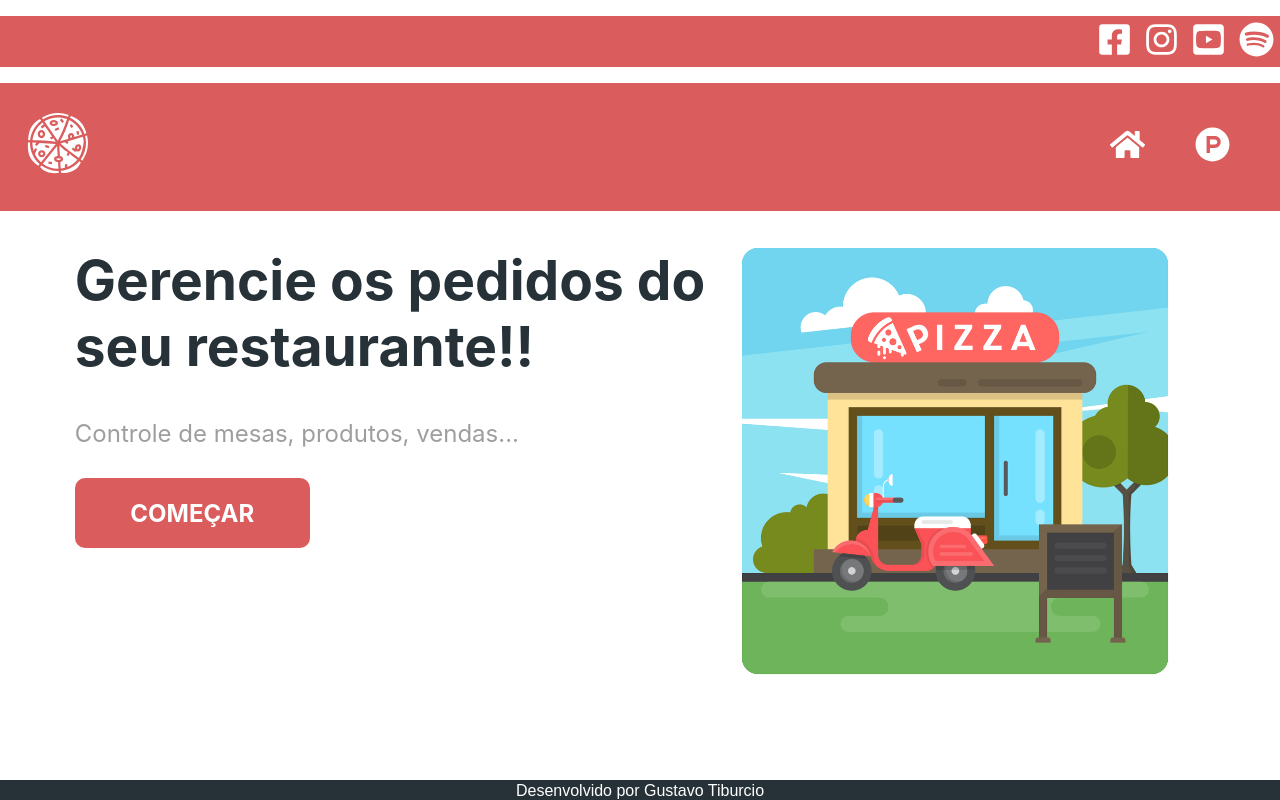
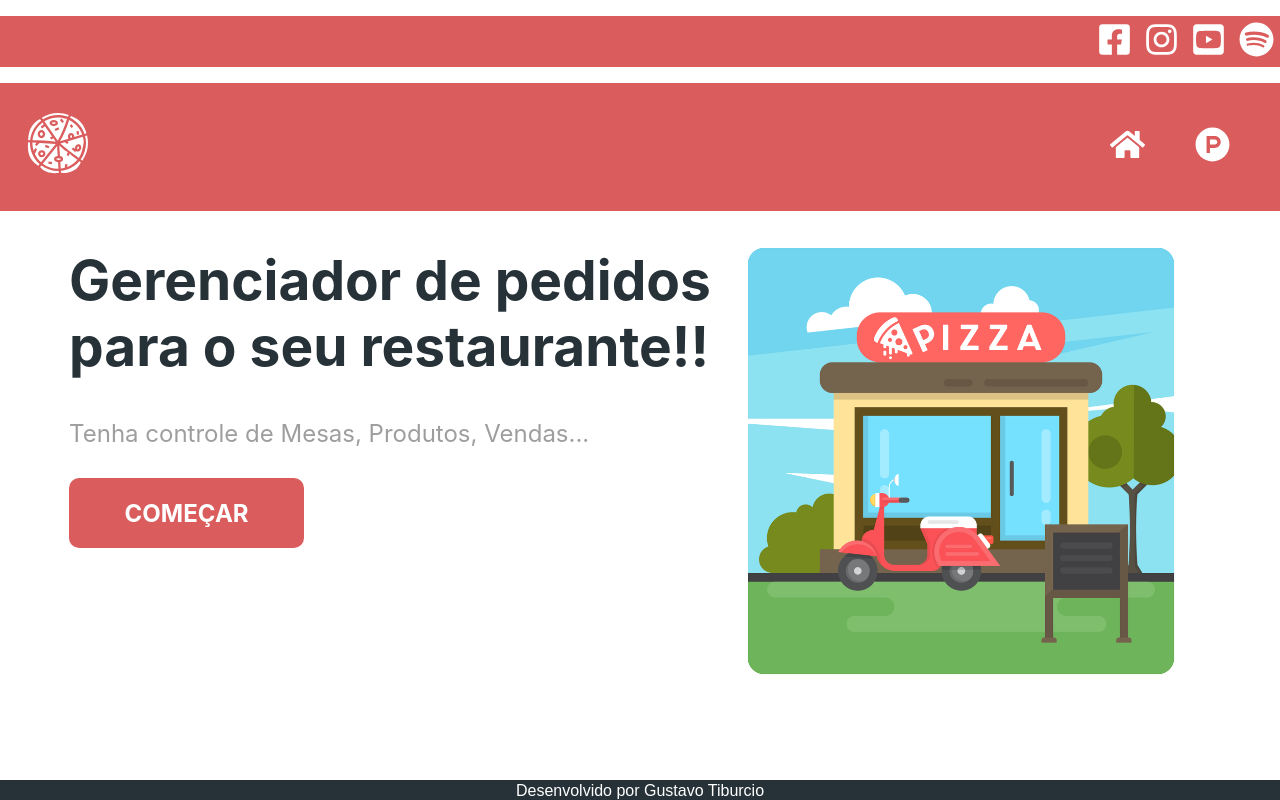
Before and after one commit to GustavoTiburcio/Gerenciador, a React (Create React App) app: page / in a window 1280 px wide. Built offline with nearby package versions, Linux system fonts and the light colour scheme.

Commit message:
getProducts na MaterialTable

```diff
--- a/src/components/ProductsMaterialTable/ProductsMaterialTable.js
+++ b/src/components/ProductsMaterialTable/ProductsMaterialTable.js
@@ -11,13 +11,7 @@ function ProductsMaterialTable() {
   //   { name: 'Felipe', email: 'felipe@gmail.com', phone: 4434561230, age: null, gender: 'M', city: 'Sarandi', fee: 45323 },
   //   { name: 'Leonardo', email: 'leonardo@gmail.com', phone: 4444561230, age: 35, gender: 'F', city: 'Marialva', fee: 45789 },
   // ]);
-  const [tableData, setTableData] = useState([
-    { id: 1, name: "pizza bacon", price: 18.9, category_id: 2, },
-    { id: 2, name: "pizza calabresa", price: 18.9, category_id: 2, },
-    { id: 3, name: "lanche calabresa", price: 14.9, category_id: 3, },
-    { id: 4, name: "lanche hamburguer", price: 14.9, category_id: 3, },
-    { id: 5, name: "Halls", price: 2.9, category_id: 1, }
-  ]);
+  const [tableData, setTableData] = useState([]);
   const columns = [
     { title: 'Código', field: 'id', filterPlaceholder: 'Filtrar por código', align: 'left', defaultSort: 'asc' },
     { title: 'Nome', field: 'name', filterPlaceholder: 'Filtrar por Nome' },
@@ -27,7 +21,8 @@ function ProductsMaterialTable() {
   ]
 
   async function getProducts() {
-    const response = api.get('/products')
+    const response = await api.get('/products');
+    setTableData(response.data.products);
     console.log(response.data)
   }
 
--- a/src/pages/Home/Home.js
+++ b/src/pages/Home/Home.js
@@ -12,13 +12,13 @@ function Home() {
       <Header />
       <div className={styles.body}>
         <div className={styles.titlesDiv}>
-          <h1 className={styles.title}>Gerencie os pedidos do<br /> seu restaurante!!</h1>
-          <h3 className={styles.homeSubtitle}>Controle de mesas, produtos, vendas...</h3>
+          <h1 className={styles.title}>Gerenciador de pedidos <br /> para o seu restaurante!!</h1>
+          <h3 className={styles.homeSubtitle}>Tenha controle de Mesas, Produtos, Vendas...</h3>
           <Link to="/produtos" className={styles.homeButton}>
             COMEÇAR
           </Link>
         </div>
-        <img src={require('../../assets/pizza-house-vector.png')} className={styles.image} />
+        <img src={require('../../assets/pizza-house-vector.png')} className={styles.image} alt={'Cartão de entrada'} />
       </div>
       <Footer />
     </div>
```
